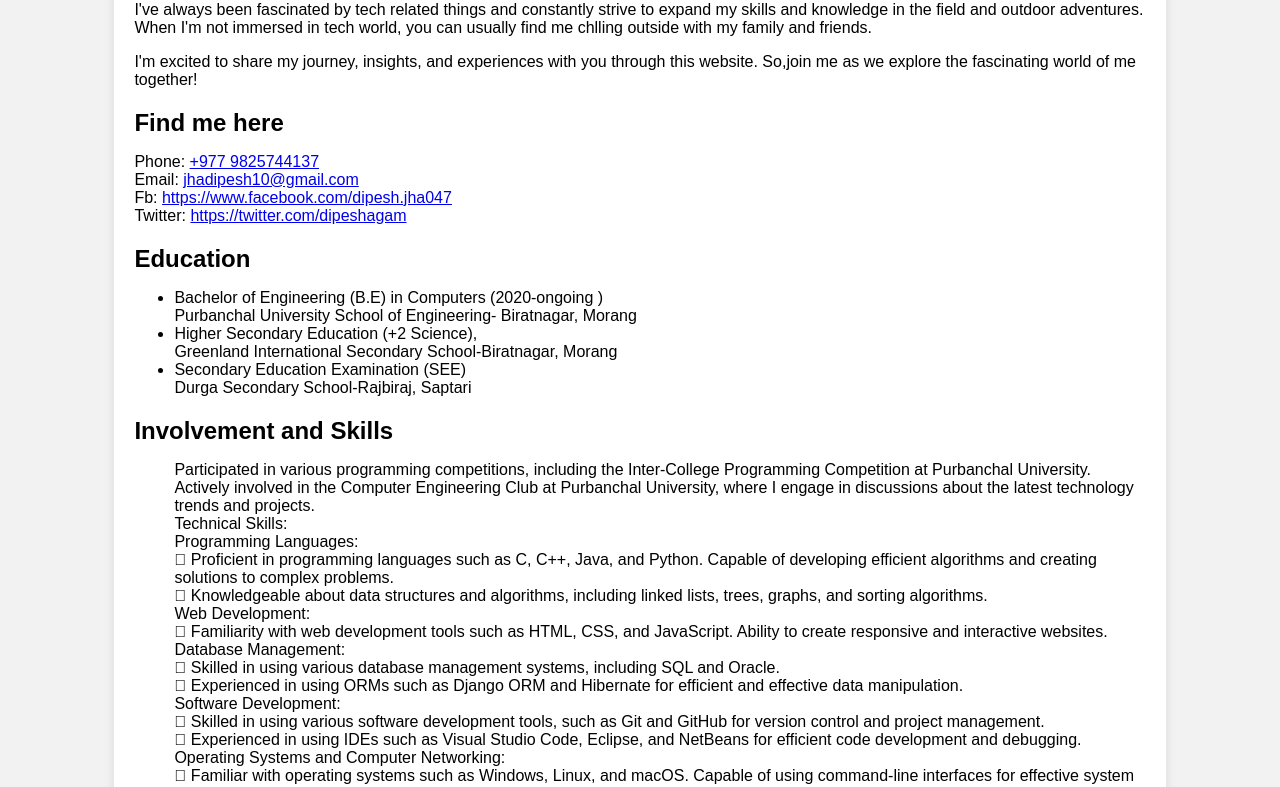
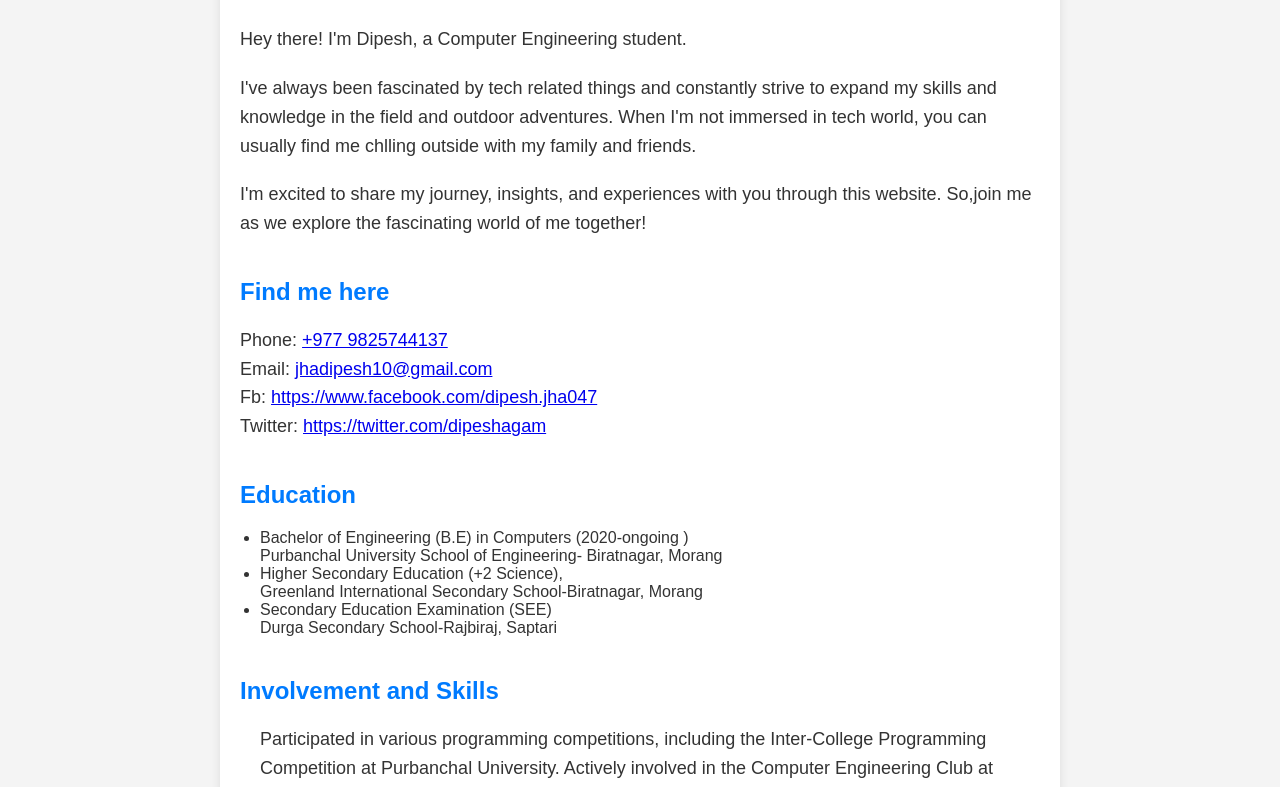
Before and after one commit to Dipesh-jha/jhadipesh, a plain HTML site: page index.html in a window 1280 px wide. Shown: the part 189-976 px from the top of the page. Drawn offline with Linux system fonts and the light colour scheme.

Commit message:
index.html

```diff
--- a/index.html
+++ b/index.html
@@ -5,35 +5,57 @@
   <style>
          body {
             font-family: Arial, sans-serif;
-      background-color: #f2f2f2;
-    }
-
-    h1 {
+            margin: 0;
+            padding: 0;
+            background-color: #f4f4f4;
             color: #333;
         }
-
         .container {
-      width: 80%;
-      margin: 0 auto;
+            max-width: 800px;
+            margin: 20px auto;
+            padding: 20px;
             background-color: #fff;
-      padding: 20px;
+            border-radius: 8px;
             box-shadow: 0 0 10px rgba(0, 0, 0, 0.1);
         }
-
-    .cv-section {
+        header {
+            text-align: center;
+            margin-bottom: 40px;
+        }
+        h1 {
+            color: #007bff;
+            font-size: 36px;
+            margin-bottom: 10px;
+        }
+        h2 {
+            color: #007bff;
+            font-size: 24px;
+            margin-top: 40px;
+        }
+        p {
+            font-size: 18px;
+            line-height: 1.6;
             margin-bottom: 20px;
         }
-
-    .cv-section h2 {
-      margin-bottom: 10px;
+        ul {
+            padding-left: 20px;
         }
-
-    img {
-      max-width: 200px;
-      border-radius: 50%;
-      display: block;
-      margin: 0 auto;
+        section {
+            margin-bottom: 40px;
+        }
+        section:last-child {
+            margin-bottom: 0;
+        }
+        .section-title {
+            font-size: 24px;
             margin-bottom: 20px;
+            color: #007bff;
+        }
+        .section-content {
+            padding: 20px;
+            background-color: #f9f9f9;
+            border-radius: 8px;
+            box-shadow: 0 0 10px rgba(0, 0, 0, 0.1);
         }
   </style>
 </head>
```
Lines whose indentation alone changed are shown as unchanged.
